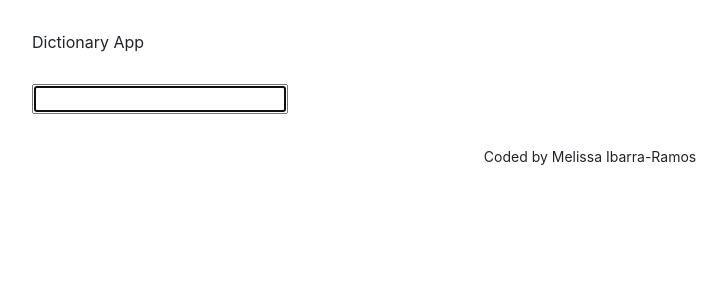
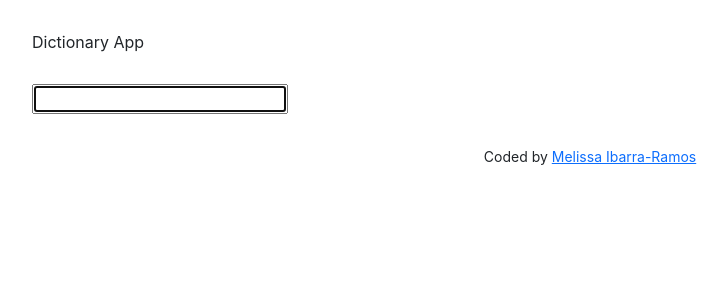
Before and after one commit to melissaair/dictionary, a React (Create React App) app: page / in a window 1280 px wide. Shown: the top 300 px of the page, without its empty margins (50-777 px from the left). Built offline with nearby package versions, Linux system fonts and the light colour scheme.

Commit message:
Github link

```diff
--- a/src/App.js
+++ b/src/App.js
@@ -10,7 +10,12 @@
 					<Dictionary />
 				</main>
 				<footer className="App-footer">
-					<small>Coded by Melissa Ibarra-Ramos</small>
+					<small>
+						Coded by {""}
+						<a href="https://github.com/melissaair/dictionary">
+							Melissa Ibarra-Ramos
+						</a>
+					</small>
 				</footer>
 			</div>
 		</div>
```
